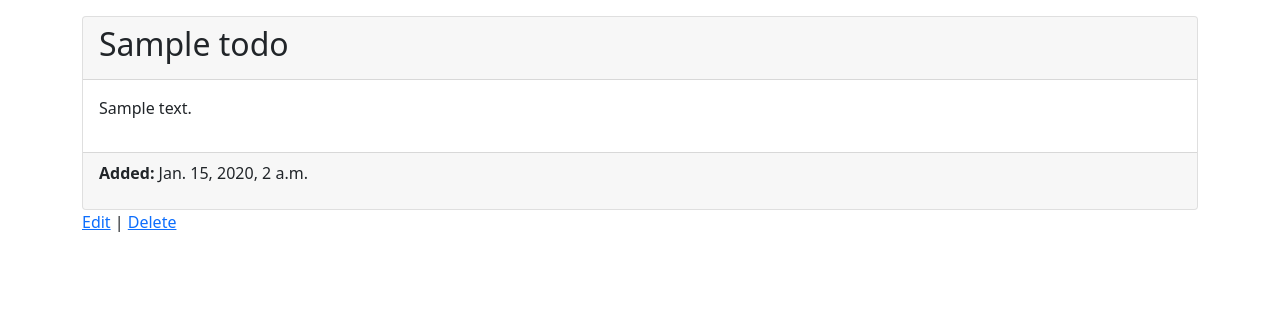
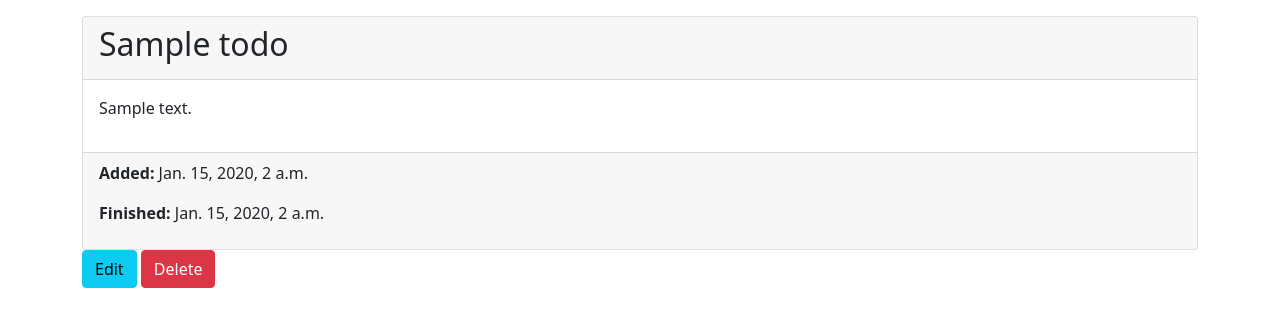
Before and after one commit to 2miles/todo, a Django app: page /todos/1/ in a window 1280 px wide. Shown: the part 73-400 px from the top of the page. Run offline with Django 4.2, Linux system fonts and the light colour scheme; a user stored in the database is signed in; tables that the repository leaves empty hold one stand-in row (values such as "Sample post"); parts of the project's set-up code (start-up, migrations or seed data) failed here and were passed over.

Commit message:
Show finished date in detail view.  Edit and Delete hrefs are now button classes too

```diff
--- a/templates/todo_detail.html
+++ b/templates/todo_detail.html
@@ -12,12 +12,15 @@
         </div>
         <div class="card-footer">
             <p><b>Added: </b> {{ object.start_date }}</p>
+            {% if object.finish_date != None %}
+            <p><b>Finished: </b> {{ object.finish_date }}</p>
+            {% endif %}
         </div>
     </div>
 </div>
 <p>
-    <a href="{% url 'todo_edit' todo.pk %}">Edit</a> |
-    <a href="{% url 'todo_delete' todo.pk %}">Delete</a>
+    <a href="{% url 'todo_edit' todo.pk %}" class="btn btn-info ml-2">Edit</a>
+    <a href="{% url 'todo_delete' todo.pk %}" class="btn btn-danger ml-2">Delete</a>
 </p>
 
 {% endblock content %}
```
